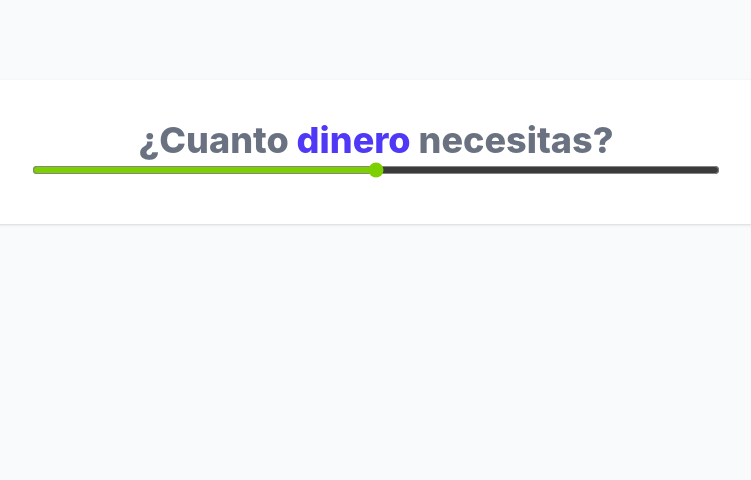
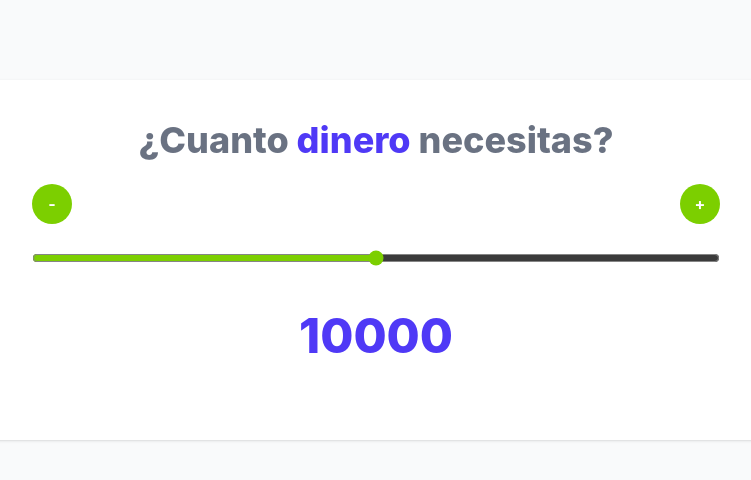
Before and after one commit to Elias-J-Guardado/cotizador-de-prestamos, a React (Vite) app: page / in a window 1280 px wide. Shown: the top 480 px of the page, without its empty margins (264-1015 px from the left). Built offline with nearby package versions, Linux system fonts and the light colour scheme.

Commit message:
Add: variables (max, min and step)

```diff
--- a/src/App.jsx
+++ b/src/App.jsx
@@ -2,17 +2,68 @@ import { useState } from "react";
 import { Header } from "./components/Header";
 
 function App() {
-   const [cantidad, setCantidad ] = useState(10000);
+  const [cantidad, setCantidad] = useState(10000);
+
+  const MIN = 0
+  const MAX = 20000
+  const STEP = 100
+
+  function handleChange(e) {
+    setCantidad(+e.target.value);
+  }
+
+  function handleClickDecremento() {
+    const valor = cantidad - STEP;
+
+    if (valor < MIN) {
+      alert('La cantidad ingresada es invalida');
+      return;
+    }
+
+    setCantidad(valor)
+  }
+
+  function handleClickIncremento() {
+    const valor = cantidad + STEP;
+
+    if (valor > MAX) {
+      alert('La cantidad ingresada es invalida');
+      return;
+    }
+
+    setCantidad(valor)
+  }
 
   return (
     <>
       <div className="my-20 max-w-3xl mx-auto bg-white shadow p-10">
-          <Header />
+        <Header />
 
-          <input
-            type="range"
-            className="w-full h6 bg-gray-200 accent-lime-500 hover:accent-lime-600"
-          />
+        <div className="flex justify-between my-6">
+          <button
+            type="button"
+            className="h-10 w-10 flex items-center justify-center font-bold text-white
+                text 2xl bg-lime-500 rounded-full hover:outline-none hover: ring-2 hover:ring-offset-2 hover:ring-lime-500"
+            onClick={handleClickDecremento}
+         >-</button>
+          <button
+            type="button"
+            className="h-10 w-10 flex items-center justify-center font-bold text-white
+                text 2xl bg-lime-500 rounded-full hover:outline-none hover: ring-2 hover:ring-offset-2 hover:ring-lime-500"
+            onClick={handleClickIncremento}
+          >+</button>
+        </div>
+
+        <input
+          type="range"
+          className="w-full h6 bg-gray-200 accent-lime-500 hover:accent-lime-600"
+          onChange={handleChange}
+          min={MIN}
+          max={MAX}
+          step={STEP}
+          value={cantidad}
+        />
+        <p className="text-center my-10 text-5xl font-extrabold text-indigo-600">{cantidad}</p>
       </div>
     </>
   )
```
